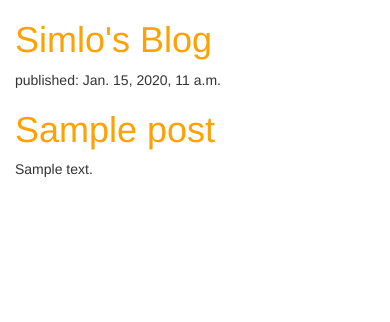
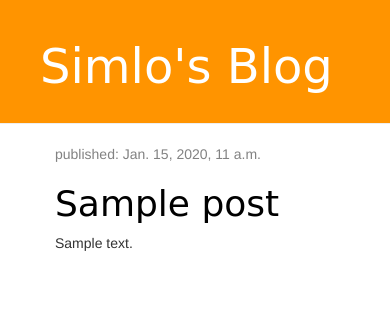
Before and after one commit to simlo123/my-first-blog, a Django app: template blog/templates/blog/post_list.html in a window 390 px wide. Shown: the top 322 px of the page. Run offline with Django 3.2, Linux system fonts and the light colour scheme; the template is opened without the code that fills it: values that come from a table or form of the project are taken from there, others are empty; tables that the repository leaves empty hold one stand-in row (values such as "Sample post"); some libraries are stand-ins or nearby versions.

Commit message:
rozbudowane style

```diff
--- a/blog/static/css/blog.css
+++ b/blog/static/css/blog.css
@@ -1,6 +1,46 @@
-h1 a {
-    color: #FCA205;
+.page-header {
+    background-color: #ff9400;
+    margin-top: 0;
+    padding: 20px 20px 20px 40px;
 }
-body {
-	padding-left: 15px;
+
+.page-header h1, .page-header h1 a, .page-header h1 a:visited, .page-header h1 a:active {
+    color: #ffffff;
+    font-size: 36pt;
+    text-decoration: none;
 }
+
+.content {
+    margin-left: 40px;
+}
+
+h1, h2, h3, h4 {
+    font-family: 'Lobster', cursive;
+}
+
+.date {
+    color: #828282;
+}
+
+.save {
+    float: right;
+}
+
+.post-form textarea, .post-form input {
+    width: 100%;
+}
+
+.top-menu, .top-menu:hover, .top-menu:visited {
+    color: #ffffff;
+    float: right;
+    font-size: 26pt;
+    margin-right: 20px;
+}
+
+.post {
+    margin-bottom: 70px;
+}
+
+.post h1 a, .post h1 a:visited {
+    color: #000000;
+}
--- a/blog/templates/blog/post_list.html
+++ b/blog/templates/blog/post_list.html
@@ -4,20 +4,27 @@
         <title>Simlo's blog</title>
         <link rel="stylesheet" href="//maxcdn.bootstrapcdn.com/bootstrap/3.2.0/css/bootstrap.min.css">
         <link rel="stylesheet" href="//maxcdn.bootstrapcdn.com/bootstrap/3.2.0/css/bootstrap-theme.min.css">
-		<link rel="stylesheet" href="{% static '/css/blog.css' %}">
-		<link href="//fonts.googleapis.com/css?family=Lobster&subset=latin,latin-ext" rel="stylesheet" type="text/css">
+        <link rel="stylesheet" href="{% static 'css/blog.css' %}">
     </head>
     <body>
-        <div>
-            <h1><a href="">Simlo's Blog</a></h1>
+        <div class="page-header">
+            <h1><a href="/">Simlo's Blog</a></h1>
         </div>
 
+        <div class="content container">
+             <div class="row">
+                <div class="col-md-8">
                    {% for post in posts %}
-        <div>
+                       <div class="post">
+                           <div class="date">
                                <p>published: {{ post.published_date }}</p>
+                           </div>
                            <h1><a href="">{{ post.title }}</a></h1>
                             <p>{{ post.text|linebreaksbr }}</p>
                         </div>
                   {% endfor %}
+              </div>
+            </div>
+        </div>
     </body>
 </html>
```
Also changed, not shown: mysite/settings.py (line endings or trailing spaces). Lines whose indentation alone changed are shown as unchanged.
